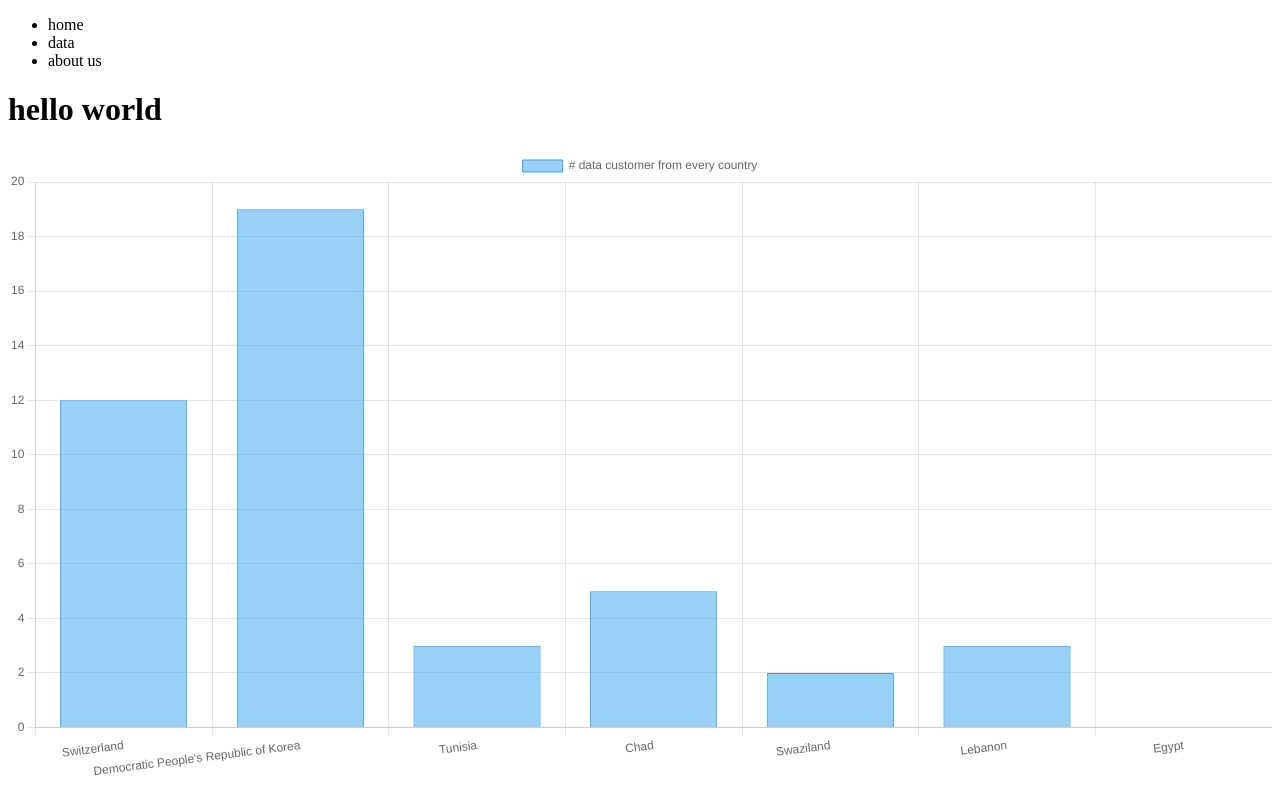
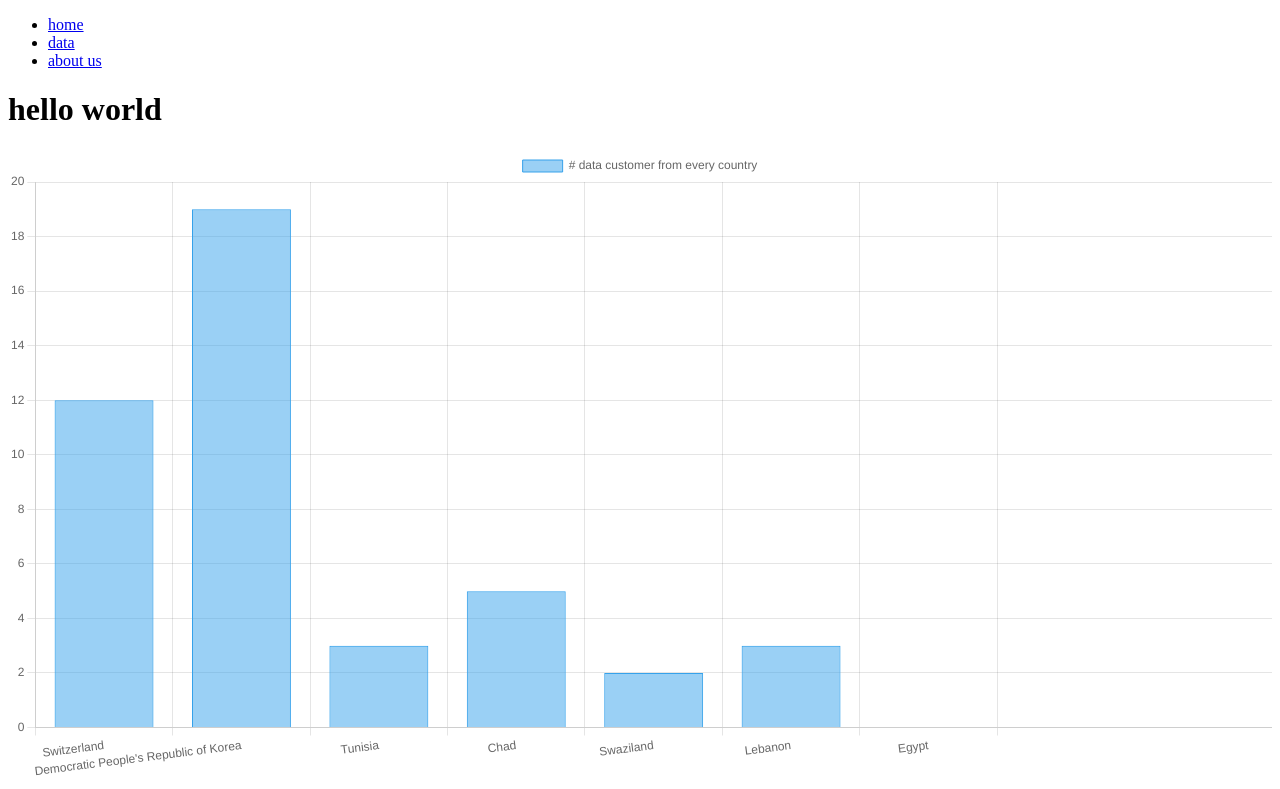
Before and after one commit to raihan71/web-analytic, a plain HTML site: page index.html in a window 1280 px wide. Shown: the top 789 px of the page. Drawn offline with nearby package versions, Linux system fonts and the light colour scheme.

Commit message:
add multiple chart

```diff
--- a/data/customer.json
+++ b/data/customer.json
@@ -4,5 +4,15 @@
   {"id":3,"email":"fredy54@gmail.com","first":"Hollis","last":"Swift","company":"Rodriguez, Cartwright and Kuhn","created_at":"2014-08-18T06:15:16.731Z","country":"Tunisia"},
   {"id":4,"email":"braxton29@hotmail.com","first":"Perry","last":"Leffler","company":"Sipes, Feeney and Hansen","created_at":"2014-07-10T11:31:40.235Z","country":"Chad"},
   {"id":5,"email":"turner59@gmail.com","first":"Janelle","last":"Hagenes","company":"Lesch and Daughters","created_at":"2014-04-21T15:05:43.229Z","country":"Swaziland"},
-  {"id":6,"email":"halie47@yahoo.com","first":"Charity","last":"Bradtke","company":"Gorczany-Monahan","created_at":"2014-09-21T21:59:18.892Z","country":"Lebanon"},{"id":7,"email":"loren_yundt@gmail.com","first":"Dejah","last":"Kshlerin","company":"Williamson-Hickle","created_at":"2014-11-11T12:20:53.154Z","country":"Egypt"}
+  {"id":6,"email":"halie47@yahoo.com","first":"Charity","last":"Bradtke","company":"Gorczany-Monahan","created_at":"2014-09-21T21:59:18.892Z","country":"Lebanon"},{"id":7,"email":"loren_yundt@gmail.com","first":"Dejah","last":"Kshlerin","company":"Williamson-Hickle","created_at":"2014-11-11T12:20:53.154Z","country":"Egypt"},
+  {
+    "product": "abc",
+    "year": "2010",
+    "sale": "10"
+  },
+  {
+    "product": "avc",
+    "year": "2011",
+    "sale": "20"
+  }
 ]
--- a/index.html
+++ b/index.html
@@ -8,20 +8,23 @@
 <body>
   <nav>
     <ul>
-      <li>home</li>
-      <li>data</li>
-      <li>about us</li>
+      <li><a href="/">home</a></li>
+      <li><a href="/">data</a></li>
+      <li><a href="/">about us</a></li>
     </ul>
   </nav>
+  <main>
     <h1>hello world</h1>
-  <main>
-    <canvas id="myChart"></canvas>
+    <canvas id="donutChart"></canvas>
+    <canvas id="barChart"></canvas>
   </main>
   <script src="https://cdn.jsdelivr.net/npm/chart.js"></script>
   <script>
-    const ctx = document.getElementById('myChart');
-    var customers;
-    var countries;
+    const donutChart = document.getElementById('donutChart');
+    const barChart = document.getElementById('barChart');
+
+    let customers;
+    let countries;
     new Promise((resolve, reject) => {
       fetch('./data/customer.json')
       .then((resp) => resp.json())
@@ -29,7 +32,7 @@
         customers = items;
         countries = customers.map(item => item.country)
         console.log(countries);
-          new Chart(ctx, {
+        new Chart(barChart, {
           type: 'bar',
           data: {
             labels: countries,
@@ -47,6 +50,27 @@
             }
           }
         });
+
+        [1,2,3,5].forEach(element => {
+          new Chart(donutChart, {
+            type: 'bar',
+            data: {
+              labels: countries,
+              datasets: [{
+                label: '# data customer from every country',
+                data: [12, 19, 3, 5, 2, 3],
+                borderWidth: 1
+              }]
+            },
+            options: {
+              scales: {
+                y: {
+                  beginAtZero: true
+                }
+              }
+            }
+          });
+        });
       })
       .catch(err => {
         reject(err)
```
Also changed, not shown: data/user.json (added, +23 -0 lines). Lines whose indentation alone changed are shown as unchanged.
